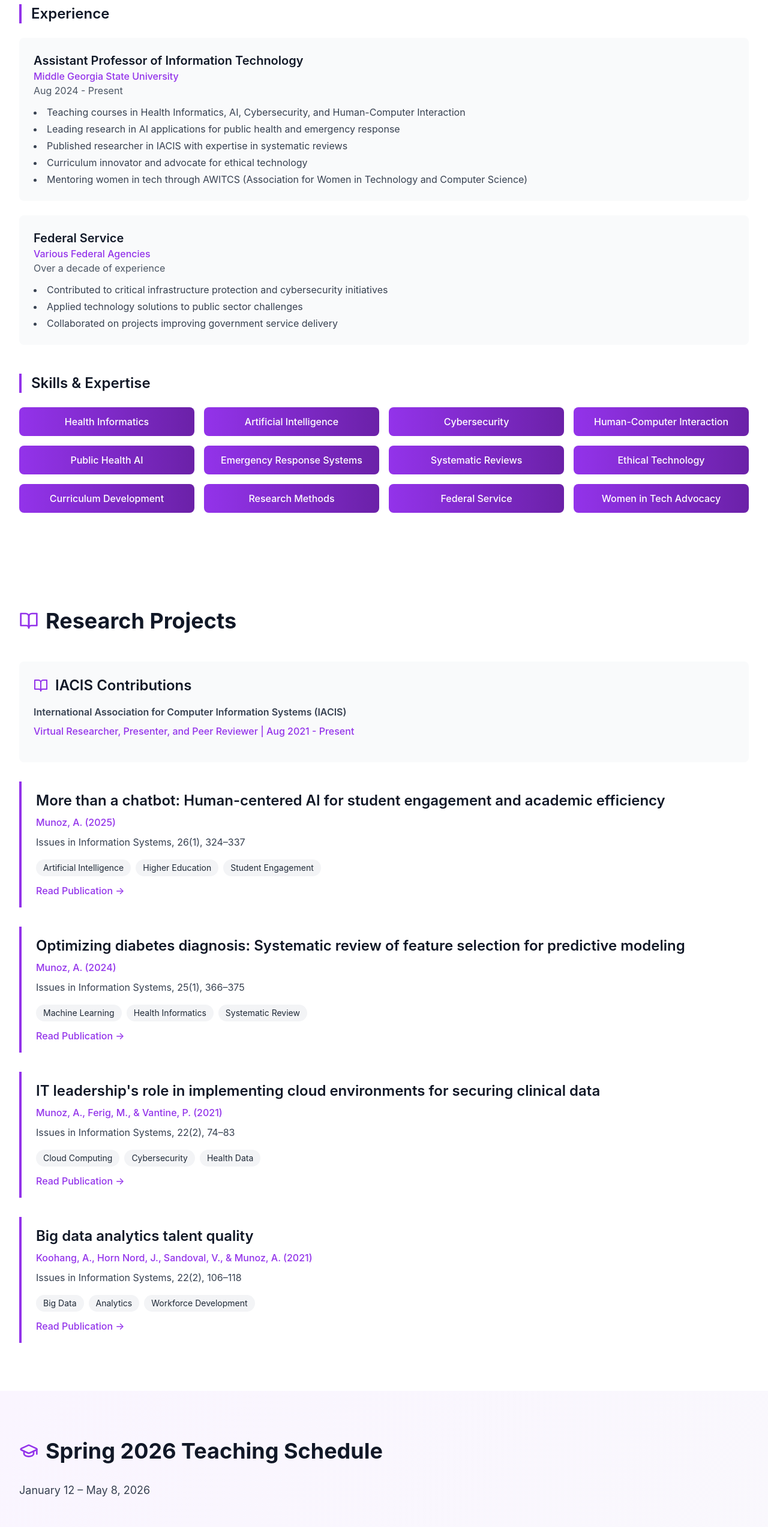
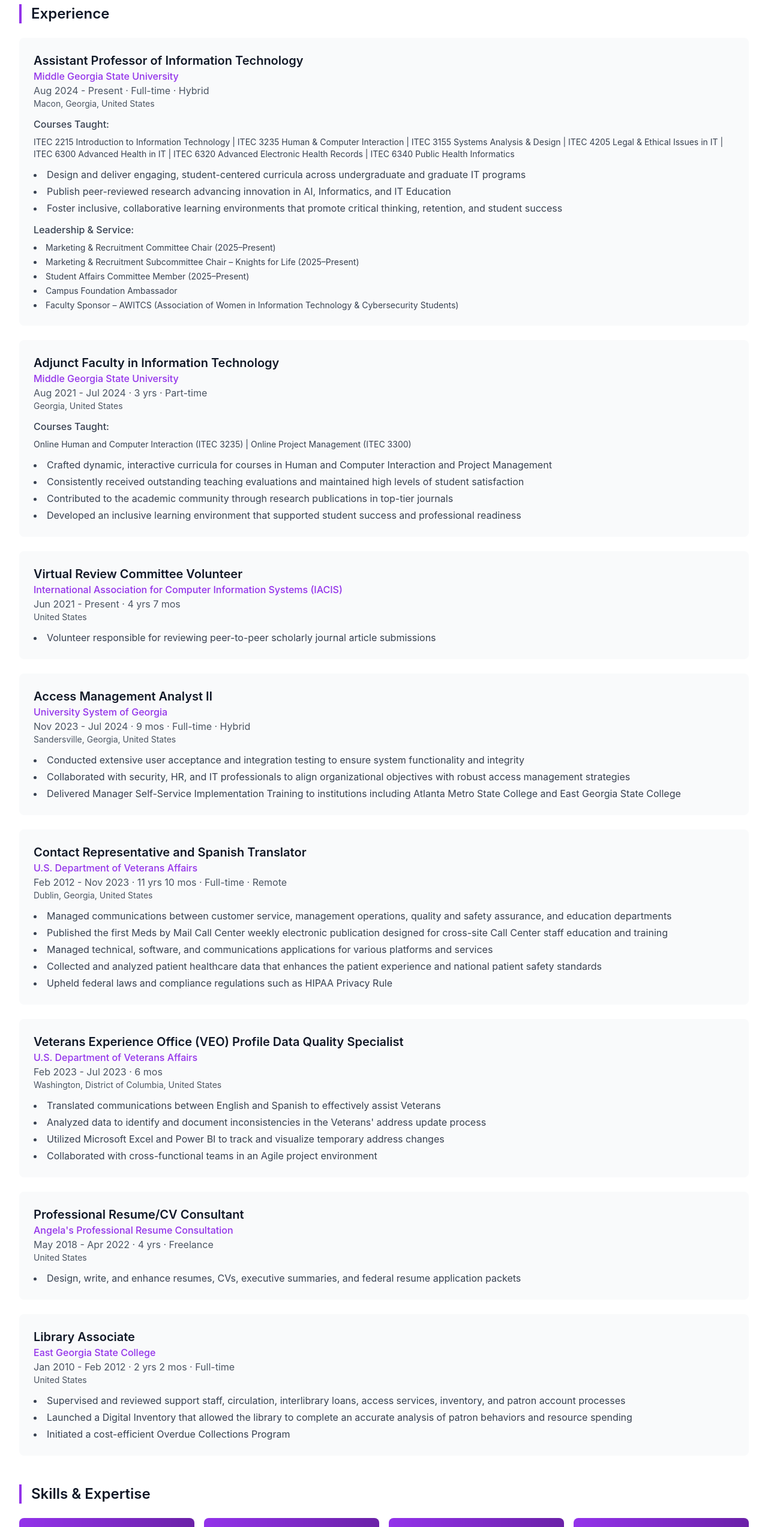
Before and after one commit to acmunoz14/Portfolio, a React (Vite) app: page / in a window 1280 px wide. Shown: the part 2980-5526 px from the top of the page at 60% size. Built offline with nearby package versions, Linux system fonts and the light colour scheme.

Commit message:
Updated App.tsx

```diff
--- a/src/App.tsx
+++ b/src/App.tsx
@@ -79,7 +79,7 @@ function App() {
               <a href="mailto:angela.munoz@mga.edu" className="text-gray-600 hover:text-purple-600 transition-colors">
                 <Mail size={28} />
               </a>
-              <a href="https://www.linkedin.com/in/dr-angela-c-munoz-a7a522188" target="_blank" rel="noopener noreferrer" className="text-gray-600 hover:text-purple-600 transition-colors">
+              <a href="https://www.linkedin.com/in/angelacmunoz/" target="_blank" rel="noopener noreferrer" className="text-gray-600 hover:text-purple-600 transition-colors">
                 <Linkedin size={28} />
               </a>
               <a href="https://www.mga.edu/computing/index.php" target="_blank" rel="noopener noreferrer" className="text-gray-600 hover:text-purple-600 transition-colors">
@@ -229,23 +229,108 @@ function App() {
                 <div className="bg-gray-50 p-6 rounded-lg hover:shadow-md transition-shadow">
                   <h4 className="text-xl font-semibold text-gray-900">Assistant Professor of Information Technology</h4>
                   <p className="text-purple-600 font-medium">Middle Georgia State University</p>
-                  <p className="text-gray-600">Aug 2024 - Present</p>
-                  <ul className="list-disc list-inside text-gray-700 mt-3 space-y-1">
-                    <li>Teaching courses in Health Informatics, AI, Cybersecurity, and Human-Computer Interaction</li>
-                    <li>Leading research in AI applications for public health and emergency response</li>
-                    <li>Published researcher in IACIS with expertise in systematic reviews</li>
-                    <li>Curriculum innovator and advocate for ethical technology</li>
-                    <li>Mentoring women in tech through AWITCS (Association for Women in Technology and Computer Science)</li>
+                  <p className="text-gray-600">Aug 2024 - Present · Full-time · Hybrid</p>
+                  <p className="text-gray-600 text-sm mb-3">Macon, Georgia, United States</p>
+                  <p className="text-gray-700 mb-2 font-medium">Courses Taught:</p>
+                  <p className="text-gray-700 mb-3 text-sm">ITEC 2215 Introduction to Information Technology | ITEC 3235 Human & Computer Interaction | ITEC 3155 Systems Analysis & Design | ITEC 4205 Legal & Ethical Issues in IT | ITEC 6300 Advanced Health in IT | ITEC 6320 Advanced Electronic Health Records | ITEC 6340 Public Health Informatics</p>
+                  <ul className="list-disc list-inside text-gray-700 space-y-1">
+                    <li>Design and deliver engaging, student-centered curricula across undergraduate and graduate IT programs</li>
+                    <li>Publish peer-reviewed research advancing innovation in AI, Informatics, and IT Education</li>
+                    <li>Foster inclusive, collaborative learning environments that promote critical thinking, retention, and student success</li>
+                  </ul>
+                  <p className="text-gray-700 mt-3 mb-2 font-medium">Leadership & Service:</p>
+                  <ul className="list-disc list-inside text-gray-700 text-sm space-y-1">
+                    <li>Marketing & Recruitment Committee Chair (2025–Present)</li>
+                    <li>Marketing & Recruitment Subcommittee Chair – Knights for Life (2025–Present)</li>
+                    <li>Student Affairs Committee Member (2025–Present)</li>
+                    <li>Campus Foundation Ambassador</li>
+                    <li>Faculty Sponsor – AWITCS (Association of Women in Information Technology & Cybersecurity Students)</li>
                   </ul>
                 </div>
+
                 <div className="bg-gray-50 p-6 rounded-lg hover:shadow-md transition-shadow">
-                  <h4 className="text-xl font-semibold text-gray-900">Federal Service</h4>
-                  <p className="text-purple-600 font-medium">Various Federal Agencies</p>
-                  <p className="text-gray-600">Over a decade of experience</p>
-                  <ul className="list-disc list-inside text-gray-700 mt-3 space-y-1">
-                    <li>Contributed to critical infrastructure protection and cybersecurity initiatives</li>
-                    <li>Applied technology solutions to public sector challenges</li>
-                    <li>Collaborated on projects improving government service delivery</li>
+                  <h4 className="text-xl font-semibold text-gray-900">Adjunct Faculty in Information Technology</h4>
+                  <p className="text-purple-600 font-medium">Middle Georgia State University</p>
+                  <p className="text-gray-600">Aug 2021 - Jul 2024 · 3 yrs · Part-time</p>
+                  <p className="text-gray-600 text-sm mb-3">Georgia, United States</p>
+                  <p className="text-gray-700 mb-2 font-medium">Courses Taught:</p>
+                  <p className="text-gray-700 mb-3 text-sm">Online Human and Computer Interaction (ITEC 3235) | Online Project Management (ITEC 3300)</p>
+                  <ul className="list-disc list-inside text-gray-700 space-y-1">
+                    <li>Crafted dynamic, interactive curricula for courses in Human and Computer Interaction and Project Management</li>
+                    <li>Consistently received outstanding teaching evaluations and maintained high levels of student satisfaction</li>
+                    <li>Contributed to the academic community through research publications in top-tier journals</li>
+                    <li>Developed an inclusive learning environment that supported student success and professional readiness</li>
+                  </ul>
+                </div>
+
+                <div className="bg-gray-50 p-6 rounded-lg hover:shadow-md transition-shadow">
+                  <h4 className="text-xl font-semibold text-gray-900">Virtual Review Committee Volunteer</h4>
+                  <p className="text-purple-600 font-medium">International Association for Computer Information Systems (IACIS)</p>
+                  <p className="text-gray-600">Jun 2021 - Present · 4 yrs 7 mos</p>
+                  <p className="text-gray-600 text-sm mb-3">United States</p>
+                  <ul className="list-disc list-inside text-gray-700 space-y-1">
+                    <li>Volunteer responsible for reviewing peer-to-peer scholarly journal article submissions</li>
+                  </ul>
+                </div>
+
+                <div className="bg-gray-50 p-6 rounded-lg hover:shadow-md transition-shadow">
+                  <h4 className="text-xl font-semibold text-gray-900">Access Management Analyst II</h4>
+                  <p className="text-purple-600 font-medium">University System of Georgia</p>
+                  <p className="text-gray-600">Nov 2023 - Jul 2024 · 9 mos · Full-time · Hybrid</p>
+                  <p className="text-gray-600 text-sm mb-3">Sandersville, Georgia, United States</p>
+                  <ul className="list-disc list-inside text-gray-700 space-y-1">
+                    <li>Conducted extensive user acceptance and integration testing to ensure system functionality and integrity</li>
+                    <li>Collaborated with security, HR, and IT professionals to align organizational objectives with robust access management strategies</li>
+                    <li>Delivered Manager Self-Service Implementation Training to institutions including Atlanta Metro State College and East Georgia State College</li>
+                  </ul>
+                </div>
+
+                <div className="bg-gray-50 p-6 rounded-lg hover:shadow-md transition-shadow">
+                  <h4 className="text-xl font-semibold text-gray-900">Contact Representative and Spanish Translator</h4>
+                  <p className="text-purple-600 font-medium">U.S. Department of Veterans Affairs</p>
+                  <p className="text-gray-600">Feb 2012 - Nov 2023 · 11 yrs 10 mos · Full-time · Remote</p>
+                  <p className="text-gray-600 text-sm mb-3">Dublin, Georgia, United States</p>
+                  <ul className="list-disc list-inside text-gray-700 space-y-1">
+                    <li>Managed communications between customer service, management operations, quality and safety assurance, and education departments</li>
+                    <li>Published the first Meds by Mail Call Center weekly electronic publication designed for cross-site Call Center staff education and training</li>
+                    <li>Managed technical, software, and communications applications for various platforms and services</li>
+                    <li>Collected and analyzed patient healthcare data that enhances the patient experience and national patient safety standards</li>
+                    <li>Upheld federal laws and compliance regulations such as HIPAA Privacy Rule</li>
+                  </ul>
+                </div>
+
+                <div className="bg-gray-50 p-6 rounded-lg hover:shadow-md transition-shadow">
+                  <h4 className="text-xl font-semibold text-gray-900">Veterans Experience Office (VEO) Profile Data Quality Specialist</h4>
+                  <p className="text-purple-600 font-medium">U.S. Department of Veterans Affairs</p>
+                  <p className="text-gray-600">Feb 2023 - Jul 2023 · 6 mos</p>
+                  <p className="text-gray-600 text-sm mb-3">Washington, District of Columbia, United States</p>
+                  <ul className="list-disc list-inside text-gray-700 space-y-1">
+                    <li>Translated communications between English and Spanish to effectively assist Veterans</li>
+                    <li>Analyzed data to identify and document inconsistencies in the Veterans' address update process</li>
+                    <li>Utilized Microsoft Excel and Power BI to track and visualize temporary address changes</li>
+                    <li>Collaborated with cross-functional teams in an Agile project environment</li>
+                  </ul>
+                </div>
+
+                <div className="bg-gray-50 p-6 rounded-lg hover:shadow-md transition-shadow">
+                  <h4 className="text-xl font-semibold text-gray-900">Professional Resume/CV Consultant</h4>
+                  <p className="text-purple-600 font-medium">Angela's Professional Resume Consultation</p>
+                  <p className="text-gray-600">May 2018 - Apr 2022 · 4 yrs · Freelance</p>
+                  <p className="text-gray-600 text-sm mb-3">United States</p>
+                  <ul className="list-disc list-inside text-gray-700 space-y-1">
+                    <li>Design, write, and enhance resumes, CVs, executive summaries, and federal resume application packets</li>
+                  </ul>
+                </div>
+
+                <div className="bg-gray-50 p-6 rounded-lg hover:shadow-md transition-shadow">
+                  <h4 className="text-xl font-semibold text-gray-900">Library Associate</h4>
+                  <p className="text-purple-600 font-medium">East Georgia State College</p>
+                  <p className="text-gray-600">Jan 2010 - Feb 2012 · 2 yrs 2 mos · Full-time</p>
+                  <p className="text-gray-600 text-sm mb-3">United States</p>
+                  <ul className="list-disc list-inside text-gray-700 space-y-1">
+                    <li>Supervised and reviewed support staff, circulation, interlibrary loans, access services, inventory, and patron account processes</li>
+                    <li>Launched a Digital Inventory that allowed the library to complete an accurate analysis of patron behaviors and resource spending</li>
+                    <li>Initiated a cost-efficient Overdue Collections Program</li>
                   </ul>
                 </div>
               </div>
@@ -793,7 +878,7 @@ function App() {
                 <a href="mailto:your.email@example.com" className="text-gray-400 hover:text-purple-400 transition-colors">
                   <Mail size={24} />
                 </a>
-                <a href="https://linkedin.com" target="_blank" rel="noopener noreferrer" className="text-gray-400 hover:text-purple-400 transition-colors">
+                <a href="https://www.linkedin.com/in/angelacmunoz/" target="_blank" rel="noopener noreferrer" className="text-gray-400 hover:text-purple-400 transition-colors">
                   <Linkedin size={24} />
                 </a>
                 <a href="https://github.com" target="_blank" rel="noopener noreferrer" className="text-gray-400 hover:text-purple-400 transition-colors">
```
